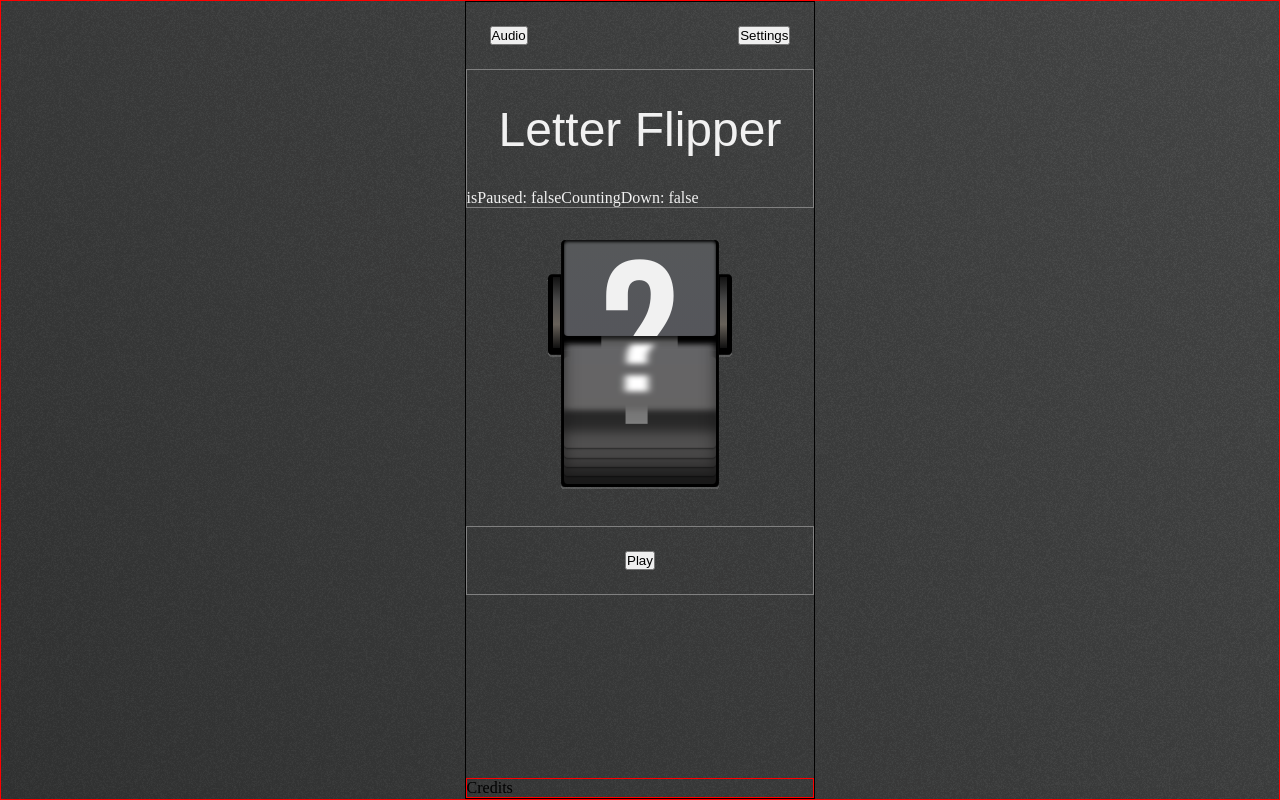
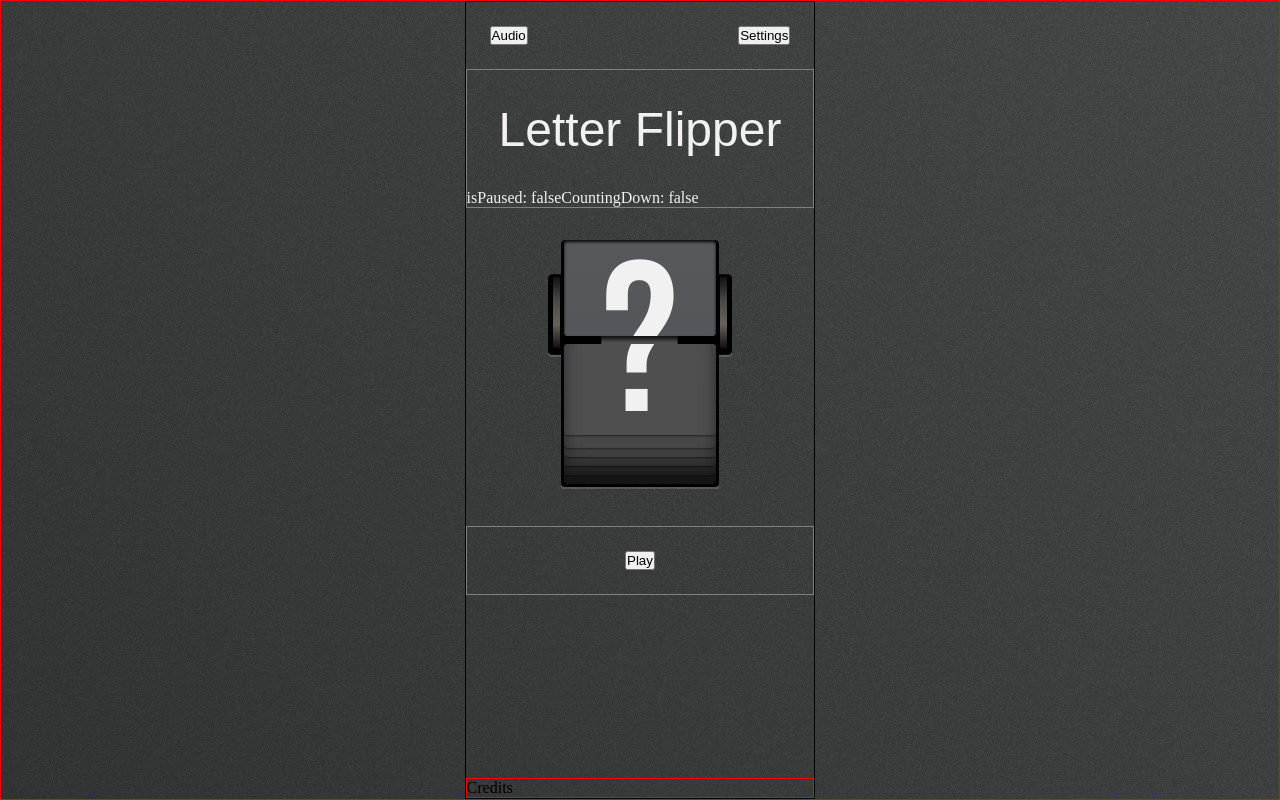
Before and after one commit to DarionV/letter-spinner, a React (Vite) app: page / in a window 1280 px wide. Built offline with nearby package versions, Linux system fonts and the light colour scheme; a web font is replaced by a local one.

Commit message:
add dynamic classes to letter component

```diff
--- a/src/components/Letter.jsx
+++ b/src/components/Letter.jsx
@@ -7,6 +7,14 @@ function Letter(props) {
 
   const NR_OF_FLIPS = 30;
   const FLIP_DELAY_IN_MS = 80;
+
+  let isFlipping = false;
+
+  const upperFlapFlipNextClass = isFlipping ? "upper-flap-flip-next" : "";
+  const upperFlapFlipClass = isFlipping ? "upper-flap-flip" : "";
+  const lowerFlapFlipClass = isFlipping ? "lower-flap-flip" : "";
+  const lowerFlapFlipNextClass = isFlipping ? "lower-flap-flip-next" : "";
+  const lowerFlapFlipBackClass = isFlipping ? "lower-flap-flip-back" : "";
 
   useEffect(() => {
     if (!props.requestFlip) return;
@@ -51,21 +59,21 @@ function Letter(props) {
           <div className="wheel"></div>
           <div className="letter-frame flex-center">
             <div className="upper-flap-container">
-              <div className="upper-flap upper-flap-flip-next">
+              <div className={`upper-flap ${upperFlapFlipNextClass}`}>
                 <div>{currentLetter.toUpperCase()}</div>
               </div>
-              <div className="upper-flap upper-flap-flip">
+              <div className={`upper-flap ${upperFlapFlipClass}`}>
                 <div>{currentLetter.toUpperCase()}</div>
               </div>
             </div>
             <div className="lower-flap-container">
-              <div className="lower-flap  lower-flap-flip-next">
+              <div className={`lower-flap  ${lowerFlapFlipNextClass}`}>
                 <div>{currentLetter.toUpperCase()}</div>
               </div>
-              <div className="lower-flap flipped-0 lower-flap-flip">
+              <div className={`lower-flap flipped-0 ${lowerFlapFlipClass}`}>
                 <div>{currentLetter.toUpperCase()}</div>
               </div>
-              <div className="lower-flap-flip-back">
+              <div className={lowerFlapFlipBackClass}>
                 <div className="lower-flap flipped-1 "></div>
                 <div className="lower-flap flipped-2 "></div>
                 <div className="lower-flap flipped-3 "></div>
```
